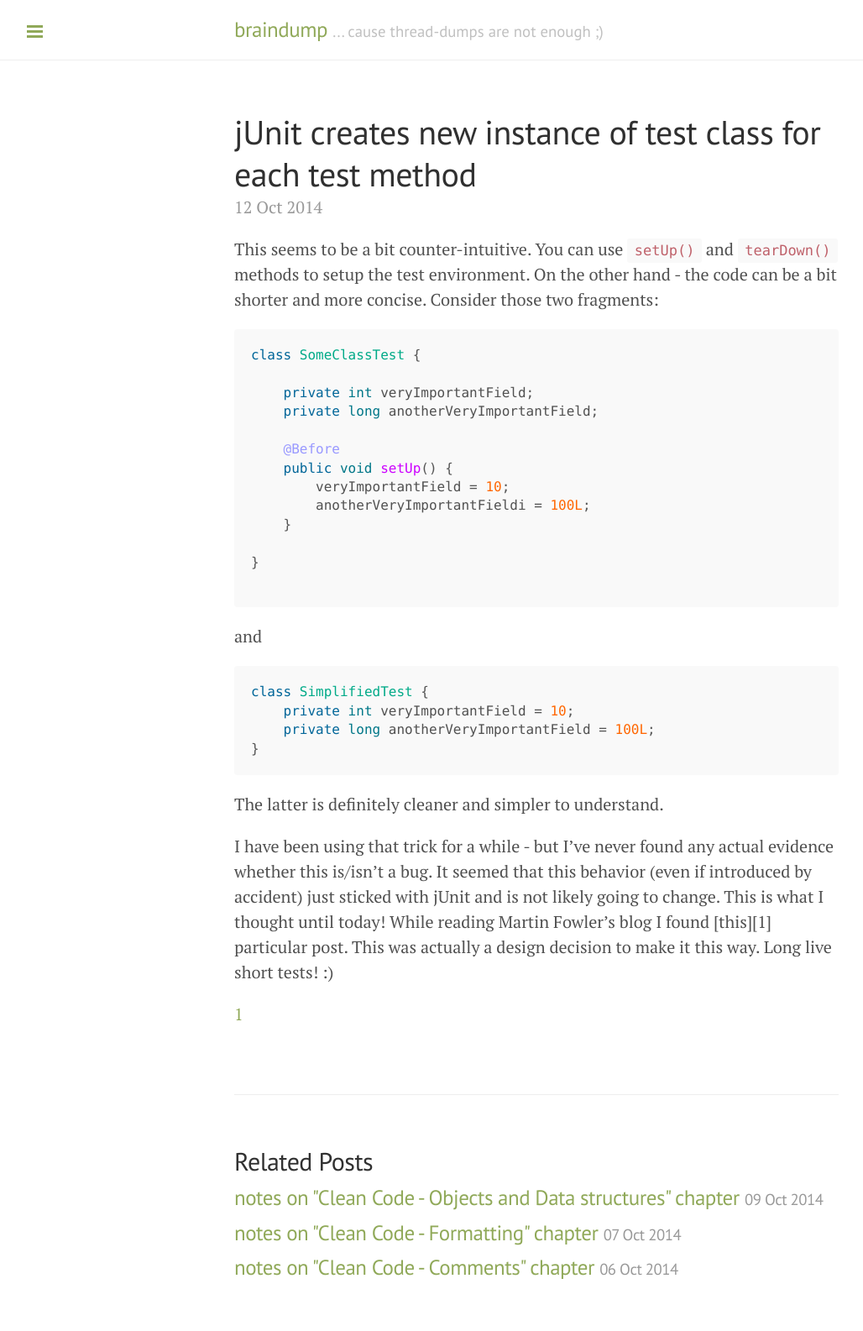
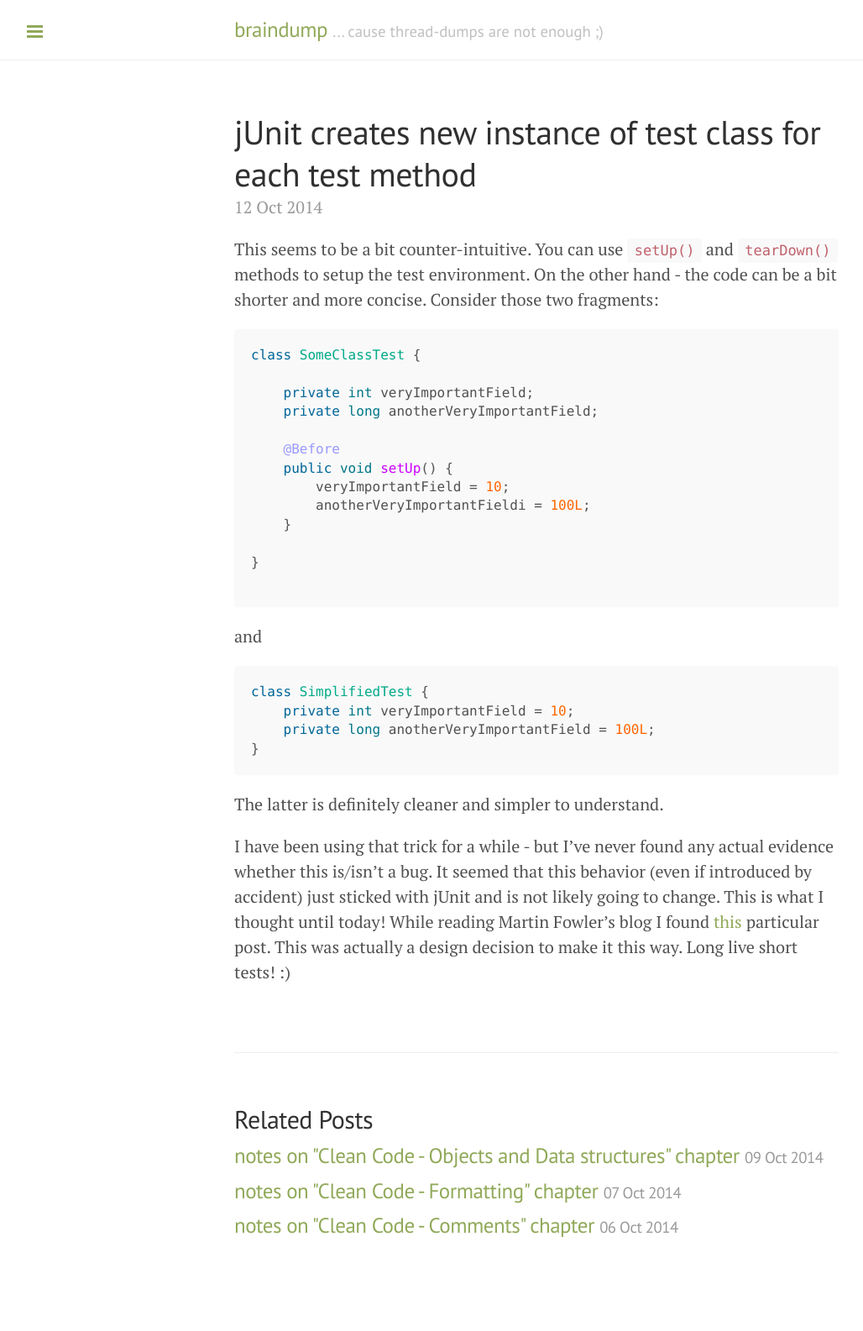
Before and after one commit to pkoperek/braindump, a Jekyll site: the page built from _posts/2014-10-12-junit-creates-new-instance-each-tc.md, in a window 1280 px wide. Shown: the whole page at 84% size, without its empty margins (1-1029 px from the left). Built offline with Jekyll 4.4.1, drawn with Linux system fonts in a browser that asks for light colours; Markdown is read by kramdown in place of the engine named in the settings; after the commit the page ends 1535 px from its top, so only the background shows below that.

Commit message:
fix link

```diff
--- a/_posts/2014-10-12-junit-creates-new-instance-each-tc.md
+++ b/_posts/2014-10-12-junit-creates-new-instance-each-tc.md
@@ -34,4 +34,4 @@ The latter is definitely cleaner and simpler to understand.
 
 I have been using that trick for a while - but I've never found any actual evidence whether this is/isn't a bug. It seemed that this behavior (even if introduced by accident) just sticked with jUnit and is not likely going to change. This is what I thought until today! While reading Martin Fowler's blog I found [this][1] particular post. This was actually a design decision to make it this way. Long live short tests! :)
 
-[1](http://martinfowler.com/bliki/JunitNewInstance.html)
+[1]: http://martinfowler.com/bliki/JunitNewInstance.html
```
